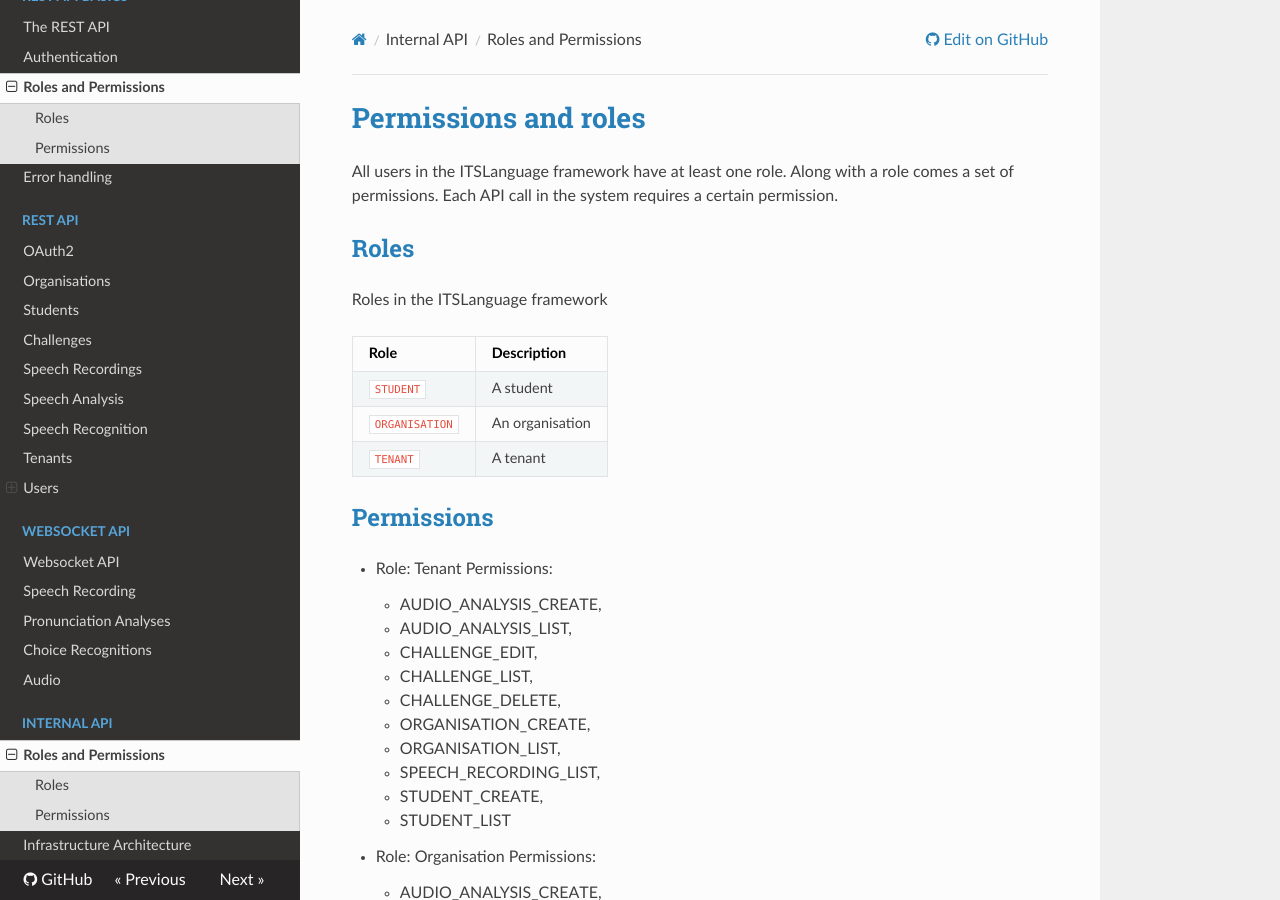
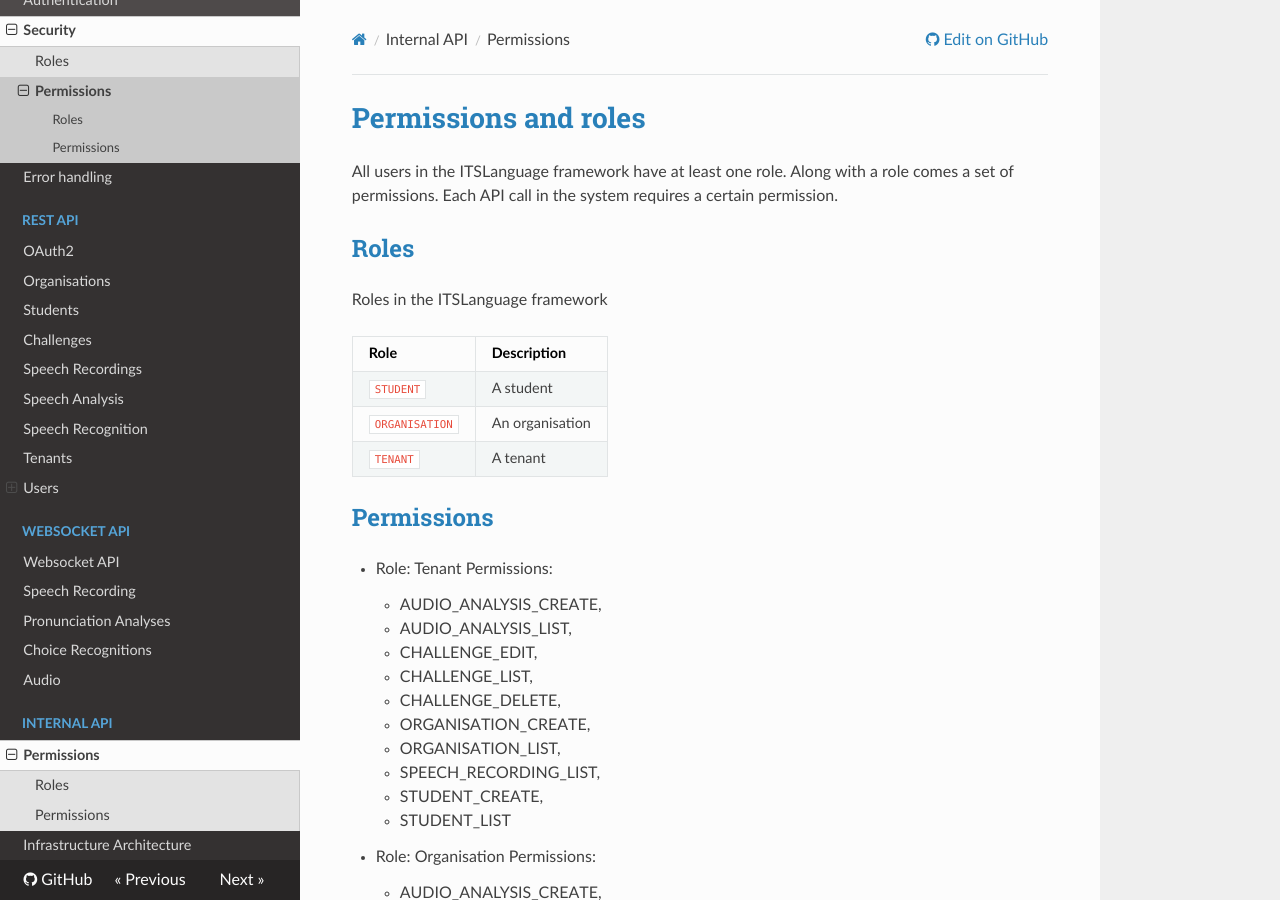
Before and after one commit to joggienl/itslanguage-docs, an MkDocs documentation site: the page built from docs/api/permissions.md, in a window 1280 px wide and 900 px high. Built offline with MkDocs 1.6.1, drawn with Linux system fonts in a browser that asks for light colours; nearby versions of some CDN libraries; old or Windows-style settings are respelled for this version of MkDocs.

```diff
--- a/mkdocs.yml
+++ b/mkdocs.yml
@@ -7,7 +7,9 @@
 - REST API basics:
     - 'The REST API': 'api/index.md'
     - 'Authentication': 'api/authentication.md'
-    - 'Roles and Permissions': 'api/permissions.md'
+    - 'Security':
+      - 'Roles': 'api/roles.md'
+      - 'Permissions': 'api/permissions.md'
     - 'Error handling': 'api/errors.md'
 - REST API:
     - 'OAuth2': 'api/oauth2.md'
```
Also changed, not shown: docs/api/roles.md (added, +43 -0 lines).
